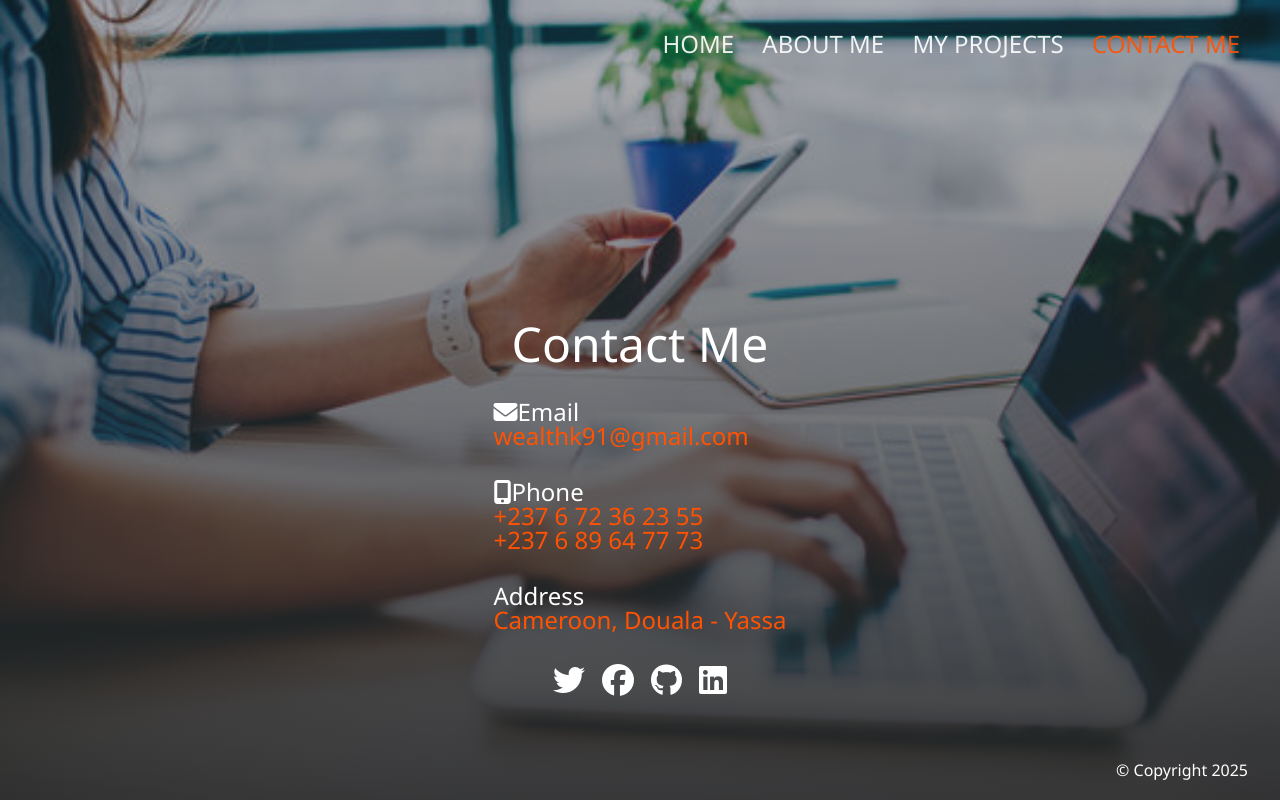
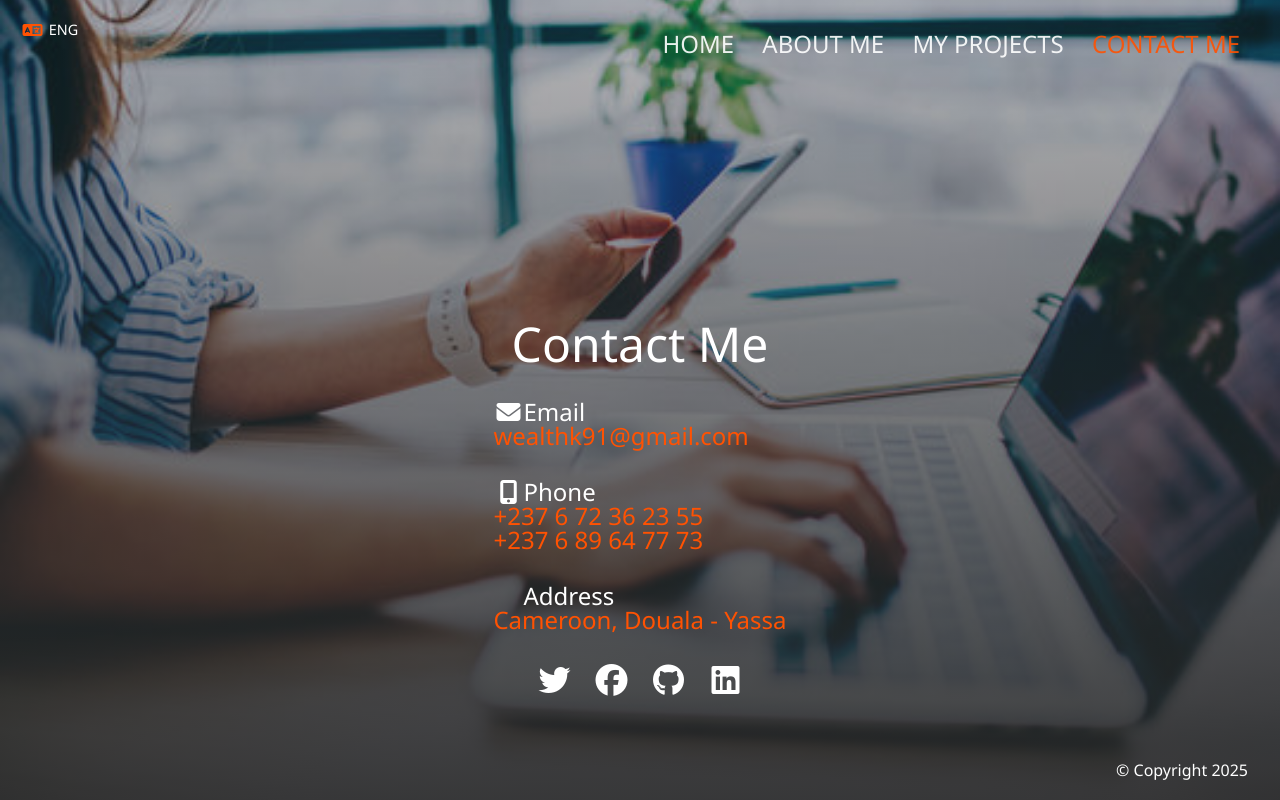
Before and after one commit to King-Wealth247/portfolio, a website: page contact.html in a window 1280 px wide. Drawn offline with Linux system fonts and the light colour scheme; some icons are missing.

Commit message:
Add language toggle feature and update modification instructions in README.md

```diff
--- a/contact.html
+++ b/contact.html
@@ -4,11 +4,17 @@
   <meta charset="UTF-8">
   <meta name="viewport" content="width=device-width, initial-scale=1.0">
   <title>Contact </title>
+  <link rel="stylesheet" href="https://cdnjs.cloudflare.com/ajax/libs/font-awesome/7.0.1/css/all.min.css" integrity="sha512-2SwdPD6INVrV/lHTZbO2nodKhrnDdJK9/kg2XD1r9uGqPo1cUbujc+IYdlYdEErWNu69gVcYgdxlmVmzTWnetw==" crossorigin="anonymous" referrerpolicy="no-referrer" />
 
   <link rel="stylesheet" href="css/main.css">
 </head>
 <body>
   <header>
+    <div class="toggle-language" title="Click to Toggle Language || Cliquer pour changer de langue">
+      <div class="toggle-language_icon fas fa-language" title="Click to Toggle Language || Cliquer pour changer de langue"></div>
+      <span class="toggle-language_lang">ENG</span>
+    </div>
+
     <div class="menu-btn">
       <span class="menu-btn_burger"></span>
     </div>
--- a/scss/main.scss
+++ b/scss/main.scss
@@ -32,6 +32,38 @@ header{
   z-index: 2;
   width: 100%;
   padding: 1rem;
+
+  .toggle-language{
+    position: fixed;
+    top: 1rem;
+    left: 1rem;
+    display: flex;
+    align-items: center;
+    z-index: 1;
+
+    &_icon{
+      font-size: 1rem;
+      margin-right: 0.5rem;
+      color: $secondary-color;
+      padding: 0.4rem;
+      cursor: pointer;
+      @include transition-ease;
+
+      &:hover{
+        background-color: $secondary-color;
+        color: set-text-color($primary-color);
+        border: solid 2px set-text-color($primary-color);
+        border-right: none;
+        border-radius: 4px 0 0 4px;
+      }
+    }
+
+    &_lang{
+      font-size: 0.9rem;
+      color: set-text-color($primary-color);
+      margin-left: 0.3rem;
+    }
+  }
 }
 
 main{
```
Also changed, not shown: MODIFICATIONS.md (added, +29 -0 lines), about.html (+6 -0 lines), index.html (+5 -0 lines), projects.html (+5 -0 lines), README.md, css/main.css.
